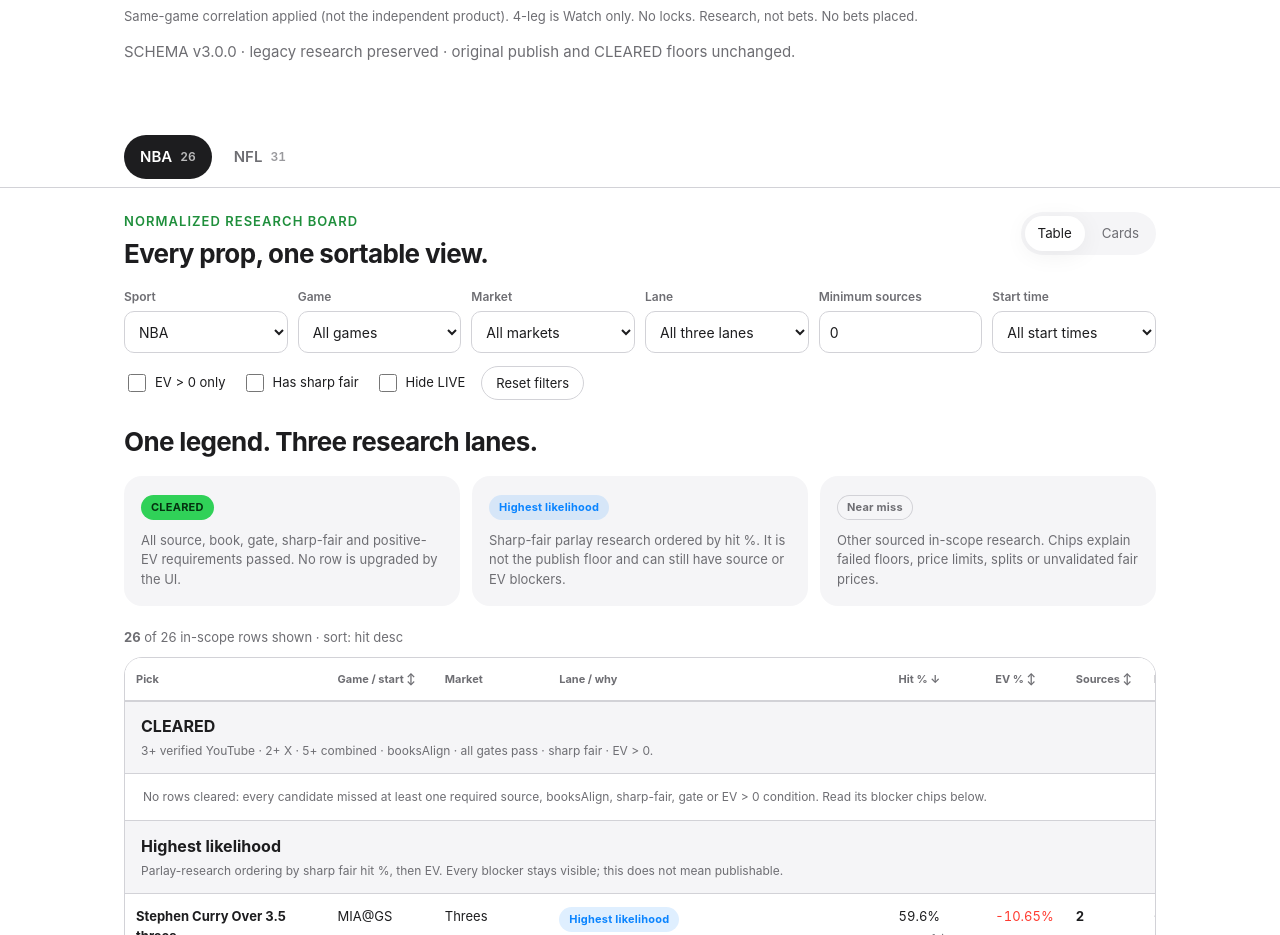
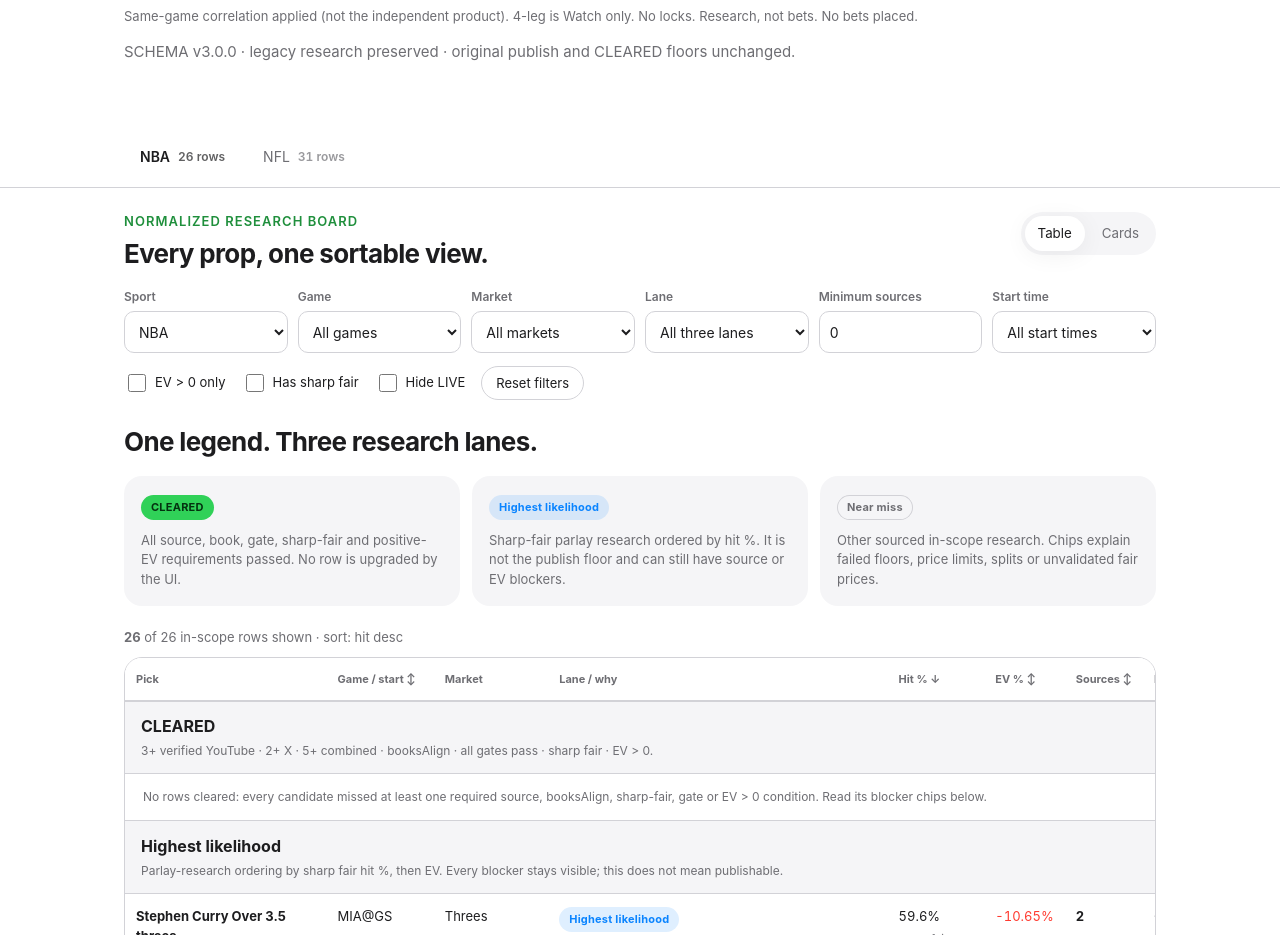
Before and after one commit to voidprotocolm5-rgb/sports-screener, a plain HTML site: page index.html in a window 1280 px wide. Shown: the part 1692-2627 px from the top of the page. Drawn offline with Linux system fonts and the light colour scheme.

Commit message:
sync 2026-11-06 09:18:11 CST (2 files)

```diff
--- a/app.js
+++ b/app.js
@@ -927,6 +927,7 @@
     var sportRows=n3Visible(data), rows=sportRows.filter(function(r){return normalizeSport(r.sport)===normalizeSport(activeSport);});
     $("sport-empty").hidden=true;$("board-content").hidden=true;var slot=$("near-miss-slot");if(slot)slot.innerHTML="";
     var old=$("normalized-board");if(old)old.remove();
+    renderSportNavNormalized(data,sportRows);
     var host=document.createElement("div");host.id="normalized-board";
     host.innerHTML=n3FilterControls(data,rows)+n3Legend()+'<section class="n3-board"><div id="n3-results" aria-live="polite"></div><div id="n3-table-host"></div></section>'+n3Legacy(data,activeSport);
     var main=document.querySelector(".main");main.insertBefore(host,$("live-slot"));
@@ -967,7 +968,7 @@
     document.querySelectorAll("[data-n3-view]").forEach(function(b){b.setAttribute("aria-pressed",b.getAttribute("data-n3-view")===n3State.view?"true":"false");});
   }
   function renderSportNavNormalized(data, rows) {
-    $("sport-nav").innerHTML=sportsList(data).map(function(s){var id=normalizeSport(s.id),n=rows.filter(function(r){return normalizeSport(r.sport)===id;}).length;return '<a id="tab-'+id+'" class="sport-tab" role="tab" href="#'+escapeHtml(id+'-PROPS')+'" data-sport="'+id+'" aria-selected="'+(activeSport===id)+'" aria-controls="normalized-board"><span>'+escapeHtml(s.nav||id)+'</span><span class="tab-count">'+n+'</span></a>';}).join("");
+    $("sport-nav").innerHTML=sportsList(data).map(function(sp){var id=normalizeSport(sp.id),n=rows.filter(function(r){return normalizeSport(r.sport)===id;}).length;return '<span class="sport-tab-static"><span>'+escapeHtml(sp.nav||id)+'</span><span class="tab-count">'+n+' rows</span></span>';}).join("");
   }
 
   function pageMethodology() {
--- a/styles.css
+++ b/styles.css
@@ -268,3 +268,4 @@ a{color:var(--accent-ink)}
 @media(max-width:620px){.n3-controls-top{flex-direction:column}.n3-filter-grid{grid-template-columns:repeat(2,minmax(0,1fr))}.n3-legend-grid{grid-template-columns:1fr}.n3-legend-grid>div{padding:13px}.n3-view-switch{align-self:flex-start}.n3-table-scroll{max-height:none;border:0;background:transparent;overflow:visible}.n3-view-cards .n3-table{min-width:0;display:block}.n3-view-cards .n3-table thead{display:none}.n3-view-cards .n3-table tbody,.n3-view-cards .n3-lane-heading,.n3-view-cards .n3-lane-heading th{display:block}.n3-view-cards .n3-table tr[data-row-id]{display:grid;grid-template-columns:1fr 1fr;background:var(--card);border:1px solid var(--hair);border-radius:var(--r);padding:12px;margin:0 0 12px;gap:12px 8px}.n3-view-cards .n3-table td{display:block;padding:0;border:0;min-width:0}.n3-view-cards .n3-table td::before{display:block;content:attr(data-label);color:var(--muted);font-size:10px;font-weight:600;margin-bottom:4px}.n3-view-cards .n3-table td[data-label="Pick"],.n3-view-cards .n3-table td[data-label="Lane / why"],.n3-view-cards .n3-table td[data-label="Best price"]{grid-column:1/-1}.n3-view-cards .n3-empty-lane{display:block;border:1px solid var(--hair);padding:12px;border-radius:12px}.n3-view-cards .n3-empty-lane td{padding:0}.n3-view-cards .n3-notes{min-width:0}.n3-notes p{max-width:none}}
 
 .sport-tab[role="tab"]{text-decoration:none}
+.sport-tab-static{flex:0 0 auto;min-height:44px;display:flex;align-items:center;gap:8px;padding:0 16px;border-radius:var(--pill);color:var(--muted);font-size:14px}.sport-tab-static:first-child{color:var(--text);font-weight:600}
```
